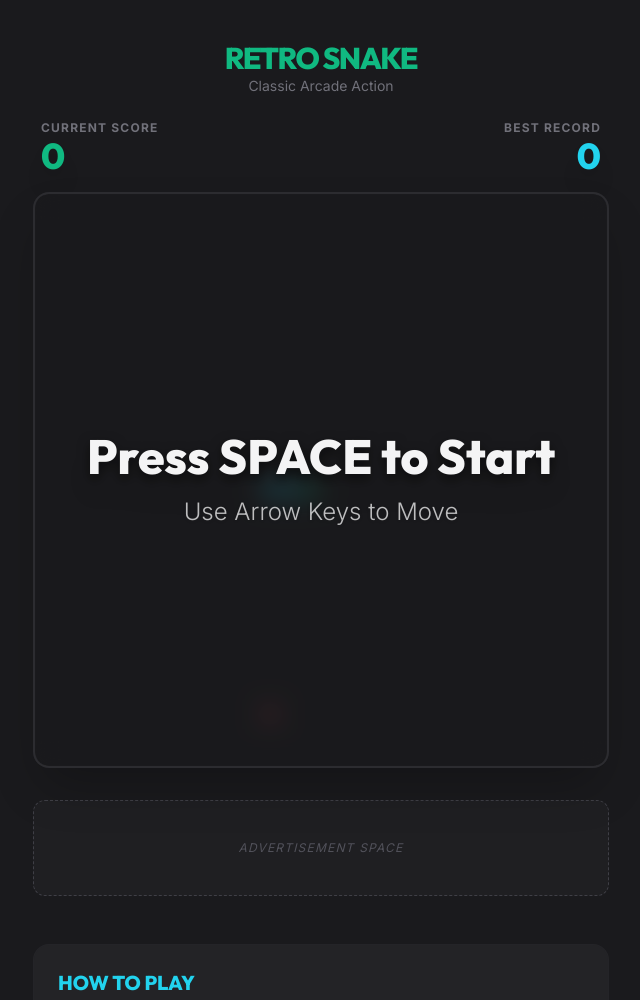
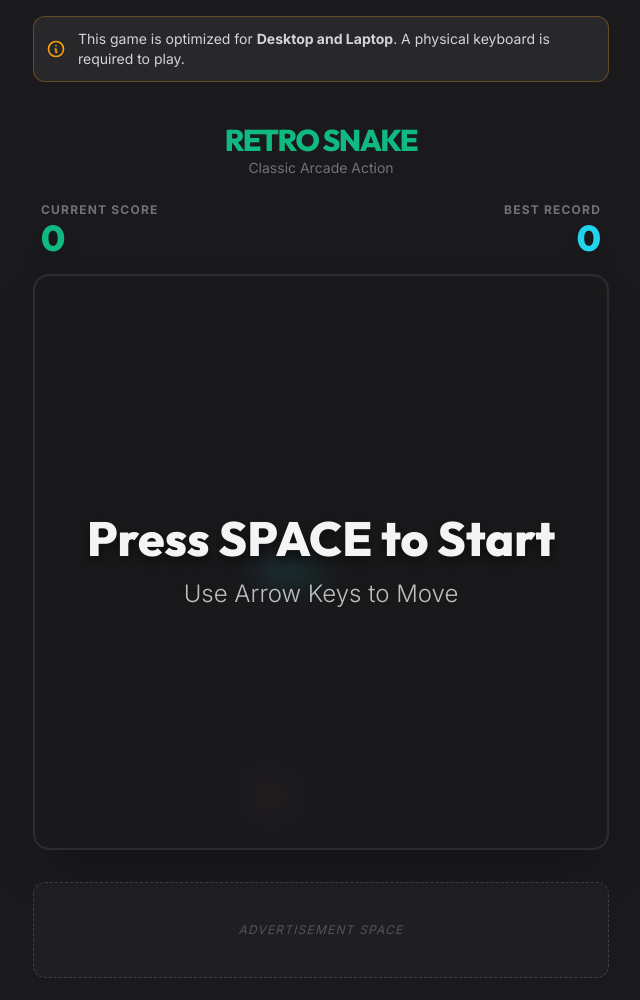
Before and after one commit to Snakearcades-gif/Snake-game, a plain HTML site: page index.html in a window 1280 px wide. Shown: the top 1000 px of the page, without its empty margins (319-959 px from the left). Drawn offline with nearby package versions, Linux system fonts and the light colour scheme.

Commit message:
Update index.html

```diff
--- a/index.html
+++ b/index.html
@@ -4,7 +4,6 @@
     <meta charset="UTF-8">
     <meta name="viewport" content="width=device-width, initial-scale=1.0">
     <title>Retro-Modern Snake Game | Play Online</title>
-
 
     <script src="https://cdn.tailwindcss.com"></script>
     <link rel="preconnect" href="https://fonts.googleapis.com">
@@ -40,6 +39,15 @@
     </script>
 </head>
 <body class="flex flex-col items-center min-h-screen p-4 overflow-y-auto">
+
+    <div class="w-full max-w-xl mb-4 p-3 bg-charcoal-800/80 border border-amber-500/30 rounded-xl flex items-center gap-3">
+        <svg xmlns="http://www.w3.org/2000/svg" class="h-5 w-5 text-amber-500 shrink-0" fill="none" viewBox="0 0 24 24" stroke="currentColor">
+            <path stroke-linecap="round" stroke-linejoin="round" stroke-width="2" d="M13 16h-1v-4h-1m1-4h.01M21 12a9 9 0 11-18 0 9 9 0 0118 0z" />
+        </svg>
+        <p class="text-xs sm:text-sm text-zinc-300">
+            This game is optimized for <strong>Desktop and Laptop</strong>. A physical keyboard is required to play.
+        </p>
+    </div>
 
     <header class="w-full max-w-xl py-6 text-center">
         <h1 class="text-3xl font-outfit font-extrabold text-emerald-500 tracking-tighter uppercase">Retro Snake</h1>
```
